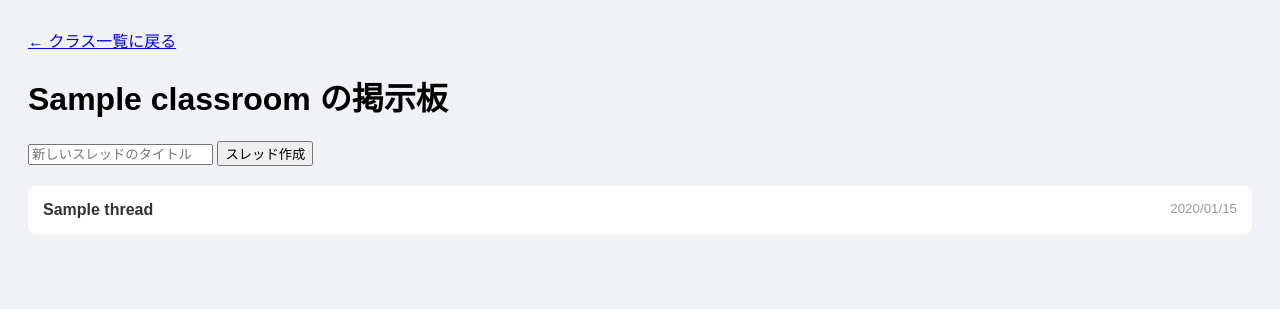
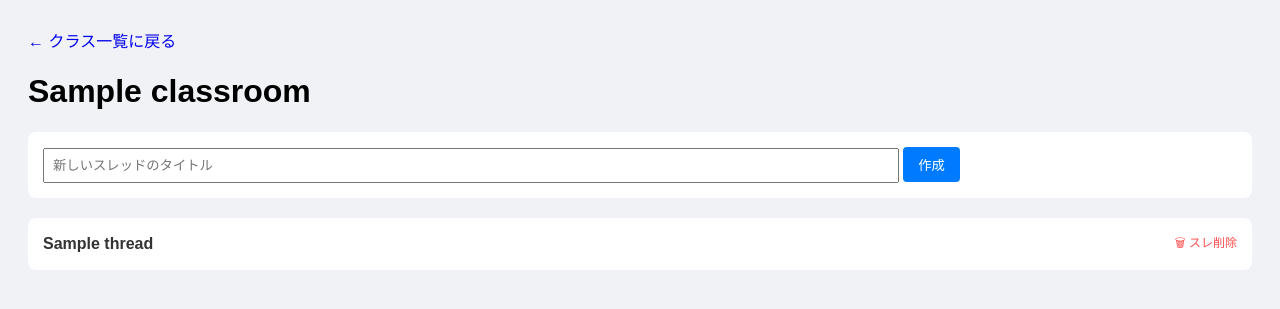
Before and after one commit to nori-pixl/mynote, a Flask app: page /class/1 in a window 1280 px wide. Shown: the top 309 px of the page. Run offline with Flask 3, Linux system fonts and the light colour scheme; a user stored in the database is signed in; tables that the repository leaves empty hold one stand-in row (values such as "Sample post").

Commit message:
Update class_view.html

```diff
--- a/templates/class_view.html
+++ b/templates/class_view.html
@@ -1,23 +1,29 @@
 <!DOCTYPE html>
-<html>
+<html lang="ja">
 <head>
     <meta charset="UTF-8"><meta name="viewport" content="width=device-width, initial-scale=1.0">
     <title>{{ target_class.name }}</title>
-    <style>body { font-family: sans-serif; background: #f0f2f5; padding: 20px; }</style>
+    <style>
+        body { font-family: sans-serif; background: #f0f2f5; padding: 20px; }
+        .thread-card { background: white; padding: 15px; border-radius: 8px; margin-bottom: 10px; display: flex; justify-content: space-between; align-items: center; }
+        .delete-btn { color: #ff4d4d; text-decoration: none; font-size: 12px; margin-left: 10px; }
+    </style>
 </head>
 <body>
-    <a href="/">← クラス一覧に戻る</a>
-    <h1>{{ target_class.name }} の掲示板</h1>
+    <a href="/" style="text-decoration:none;">← クラス一覧に戻る</a>
+    <h1>{{ target_class.name }}</h1>
 
-    <form action="/create_thread/{{ target_class.id }}" method="POST" style="margin-bottom:20px;">
-        <input type="text" name="title" placeholder="新しいスレッドのタイトル" required>
-        <button type="submit">スレッド作成</button>
-    </form>
+    <div style="background:white; padding:15px; border-radius:8px; margin-bottom:20px;">
+        <form action="/create_thread/{{ target_class.id }}" method="POST">
+            <input type="text" name="title" placeholder="新しいスレッドのタイトル" required style="width:70%; padding:8px;">
+            <button type="submit" style="padding:8px 15px; background:#007bff; color:white; border:none; border-radius:4px;">作成</button>
+        </form>
+    </div>
 
     {% for t in threads %}
-    <div style="background:white; padding:15px; border-radius:8px; margin-bottom:10px;">
-        <a href="/thread/{{ t.id }}" style="text-decoration:none; color:#333; font-weight:bold;">{{ t.title }}</a>
-        <small style="color:#999; float:right;">{{ t.created_at.strftime('%Y/%m/%d') }}</small>
+    <div class="thread-card">
+        <a href="/thread/{{ t.id }}" style="text-decoration:none; color:#333; font-weight:bold; flex-grow:1;">{{ t.title }}</a>
+        <a href="/delete_thread/{{ t.id }}" class="delete-btn" onclick="return confirm('スレッドを削除しますか？')">🗑 スレ削除</a>
     </div>
     {% endfor %}
 </body>
```
